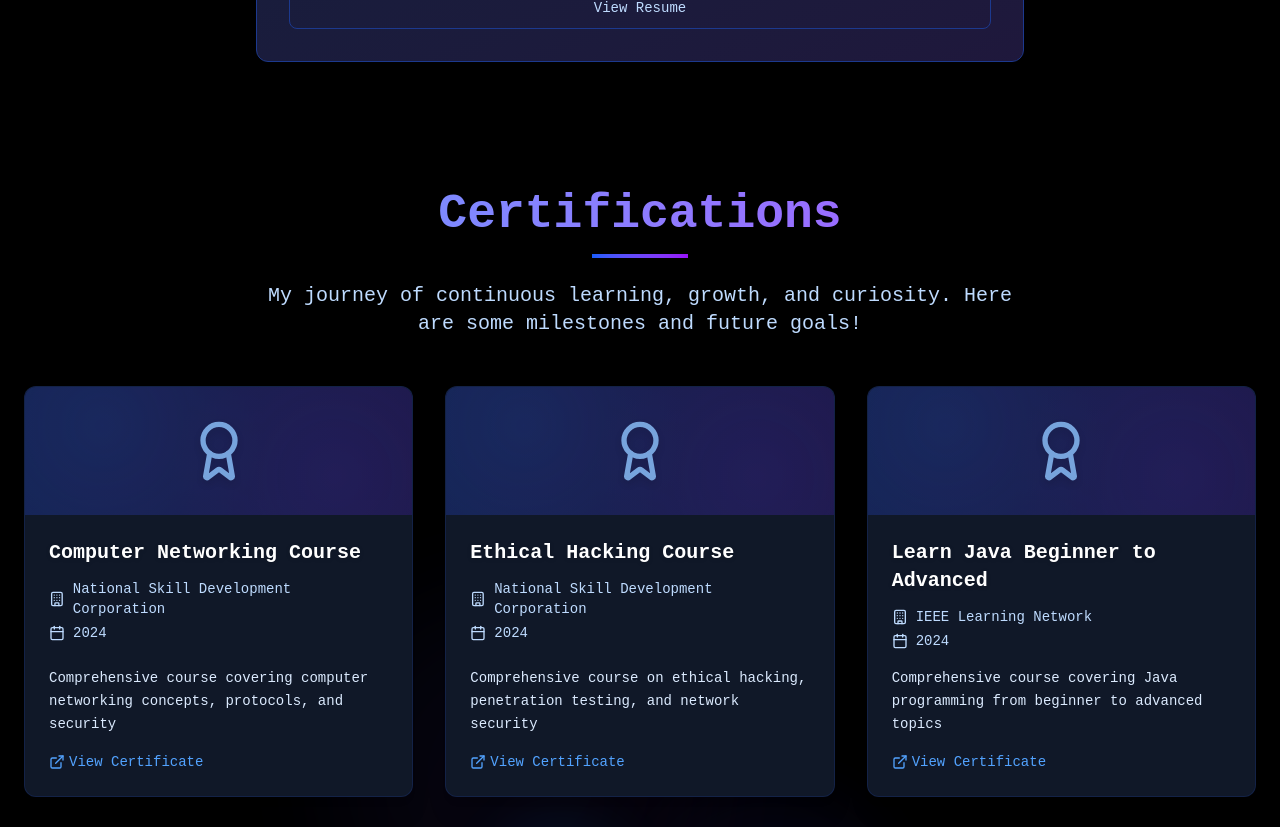
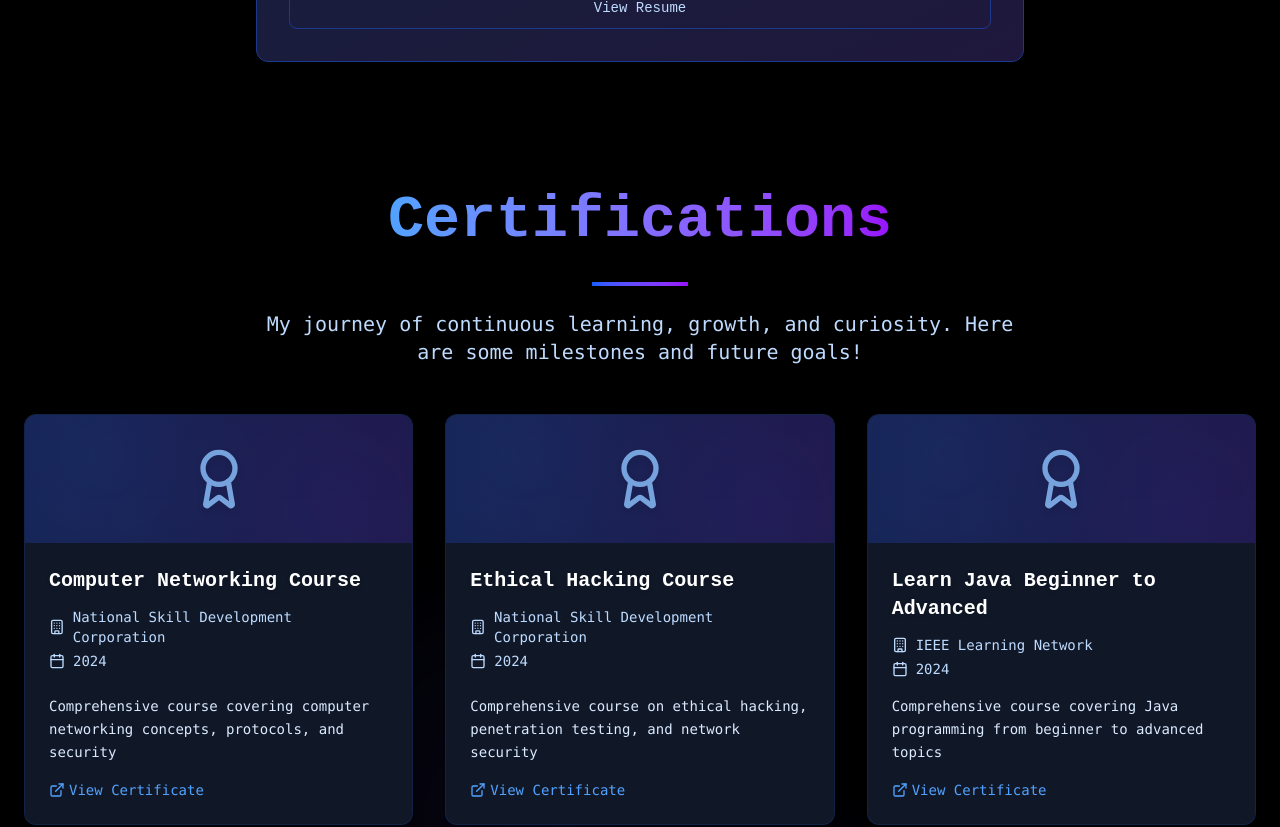
Before and after one commit to jAtInn71/Portfoliov1, a React (Vite) app: page / in a window 1280 px wide. Shown: the part 4100-4927 px from the top of the page. Built offline with nearby package versions, Linux system fonts and the light colour scheme.

Commit message:
Update Certificates.jsx

```diff
--- a/src/pages/Certificates.jsx
+++ b/src/pages/Certificates.jsx
@@ -209,7 +209,8 @@ const Certificates = () => {
   };
 
   return (
-    <div className="min-h-screen w-full bg-black text-blue-100 font-mono relative" style={{fontFamily: 'Fira Mono, JetBrains Mono, Source Code Pro, monospace'}}>
+    <div className="min-h-screen w-full bg-black text-blue-100 font-mono relative min-h-screen w-full  text-white" style={{fontFamily: 'Fira Mono, JetBrains Mono, Source Code Pro, monospace, '}} >
+
       {/* Animated geometric background */}
       <div ref={backgroundShapesRef} className="absolute inset-0 z-0 overflow-hidden pointer-events-none">
         <div className="absolute top-1/3 left-1/4 w-96 h-96 bg-gradient-to-br from-blue-900 to-purple-900 opacity-10 rounded-full blur-3xl"></div>
@@ -221,16 +222,13 @@ const Certificates = () => {
       <div className="container mx-auto px-4 sm:px-6 py-8 sm:py-12 md:py-16 relative z-10" ref={containerRef}>
         {/* Header */}
         <div className="text-center mb-12" ref={headerRef}>
-          <h1 className="text-4xl md:text-5xl font-extrabold mb-4 drop-shadow-lg bg-clip-text text-transparent bg-gradient-to-r from-blue-400 to-purple-500" style={{fontFamily:'Fira Mono, JetBrains Mono, Source Code Pro, monospace'}}>
-            Certifications
-          </h1>
+          <h1 className="text-2xl sm:text-3xl md:text-4xl lg:text-5xl xl:text-6xl font-extrabold text-white mb-6 sm:mb-8 drop-shadow-xl" style={{fontFamily:'Fira Mono, JetBrains Mono, Source Code Pro, monospace'}}> <span className="inline-block hover:scale-105 transition-transform duration-300 text-transparent bg-clip-text bg-gradient-to-r from-blue-400 to-purple-600">Certifications</span> </h1>
           <div className="w-24 h-1 bg-gradient-to-r from-blue-600 to-purple-600 mx-auto mb-6"></div>
           <p className="text-xl text-blue-200 max-w-3xl mx-auto">
             My journey of continuous learning, growth, and curiosity. Here are some milestones and future goals!
           </p>
         </div>
 
-        {/* Filter buttons */}
 
 
         {/* Certificates Grid */}
```
